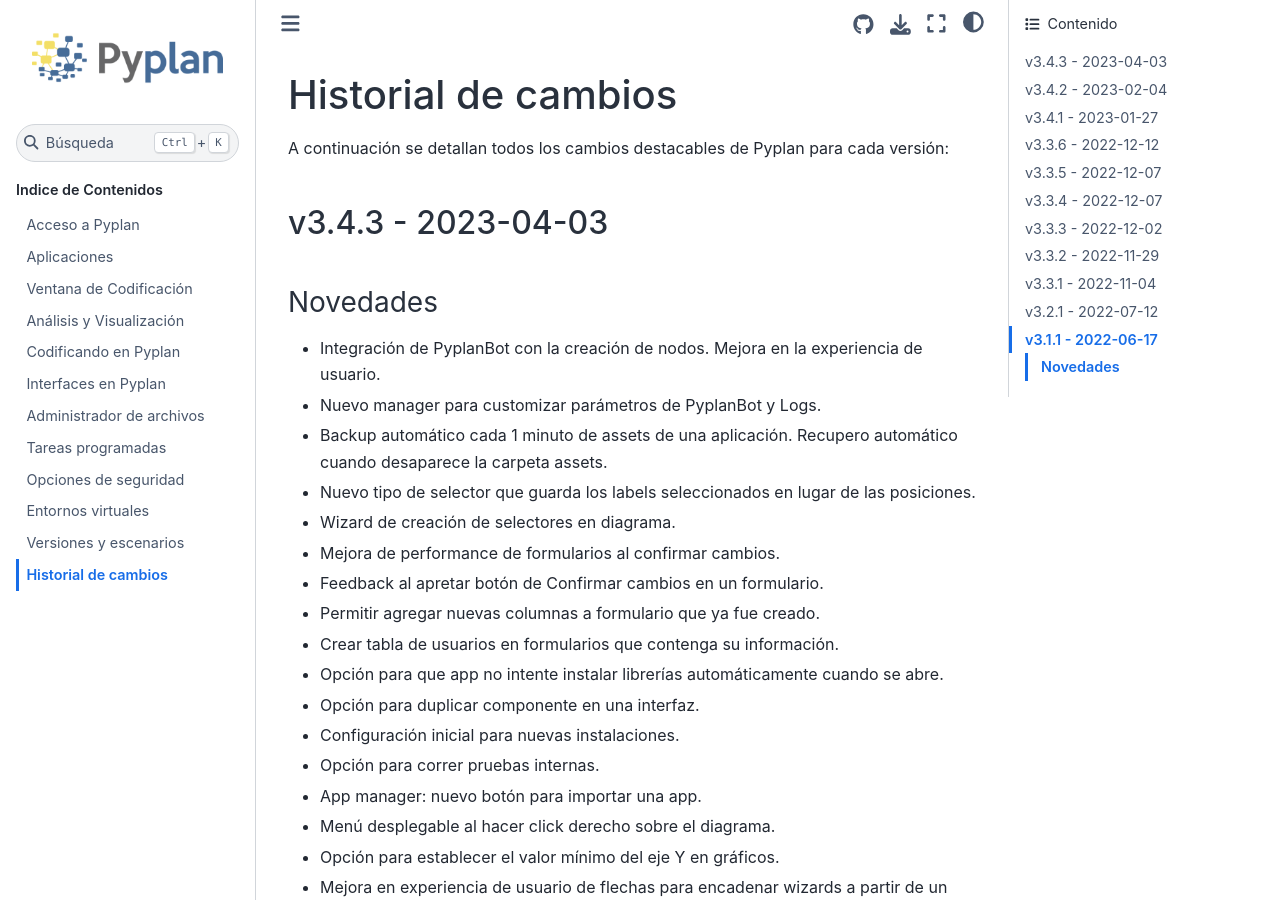
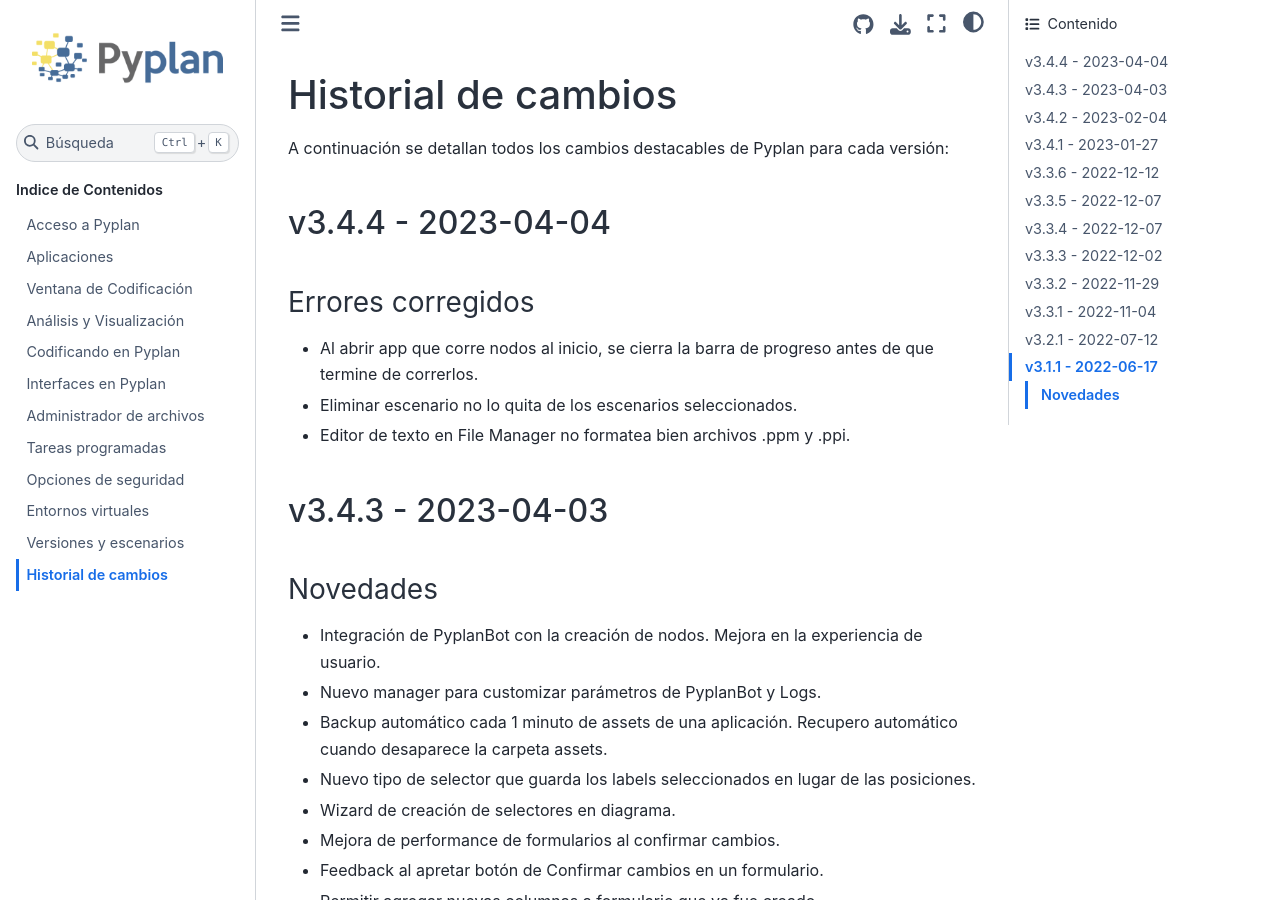
Before and after one commit to pyplan/pyplan, a Sphinx documentation site: the page built from docs/99_change_log/index.rst, in a window 1280 px wide and 900 px high. Built offline with Sphinx 7.4.7 and the Sphinx Book theme 1.1.4, drawn with Linux system fonts in a browser that asks for light colours.

Commit message:
changelog v3.4.4

```diff
--- a/docs/99_change_log/index.rst
+++ b/docs/99_change_log/index.rst
@@ -2,6 +2,18 @@
 ====================
 
 A continuación se detallan todos los cambios destacables de Pyplan para cada versión:
+
+v3.4.4 - 2023-04-04
+-------------------
+
+------------------
+Errores corregidos
+------------------
+
+- Al abrir app que corre nodos al inicio, se cierra la barra de progreso antes de que termine de correrlos.
+- Eliminar escenario no lo quita de los escenarios seleccionados.
+- Editor de texto en File Manager no formatea bien archivos .ppm y .ppi.
+
 
 v3.4.3 - 2023-04-03
 -------------------
```
Also changed, not shown: 1 other file.
